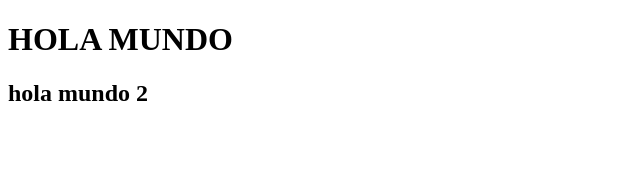
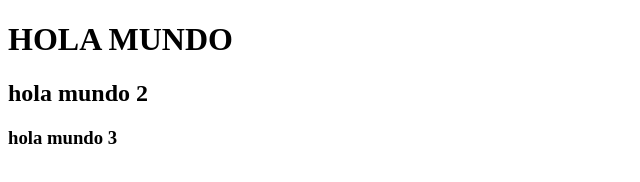
Before and after one commit to victor0899/proyecto-formulario, a plain HTML site: page index.html in a window 1280 px wide. Shown: the whole page, without its empty margins (0-640 px from the left). Drawn offline with Linux system fonts and the light colour scheme.

Commit message:
se agrego un nuevo h3

```diff
--- a/index.html
+++ b/index.html
@@ -9,5 +9,6 @@
 
     <h1> HOLA MUNDO </h1>
     <h2> hola mundo 2 </h2>
+    <h3> hola mundo 3</h3>
 </body>
 </html>
```
